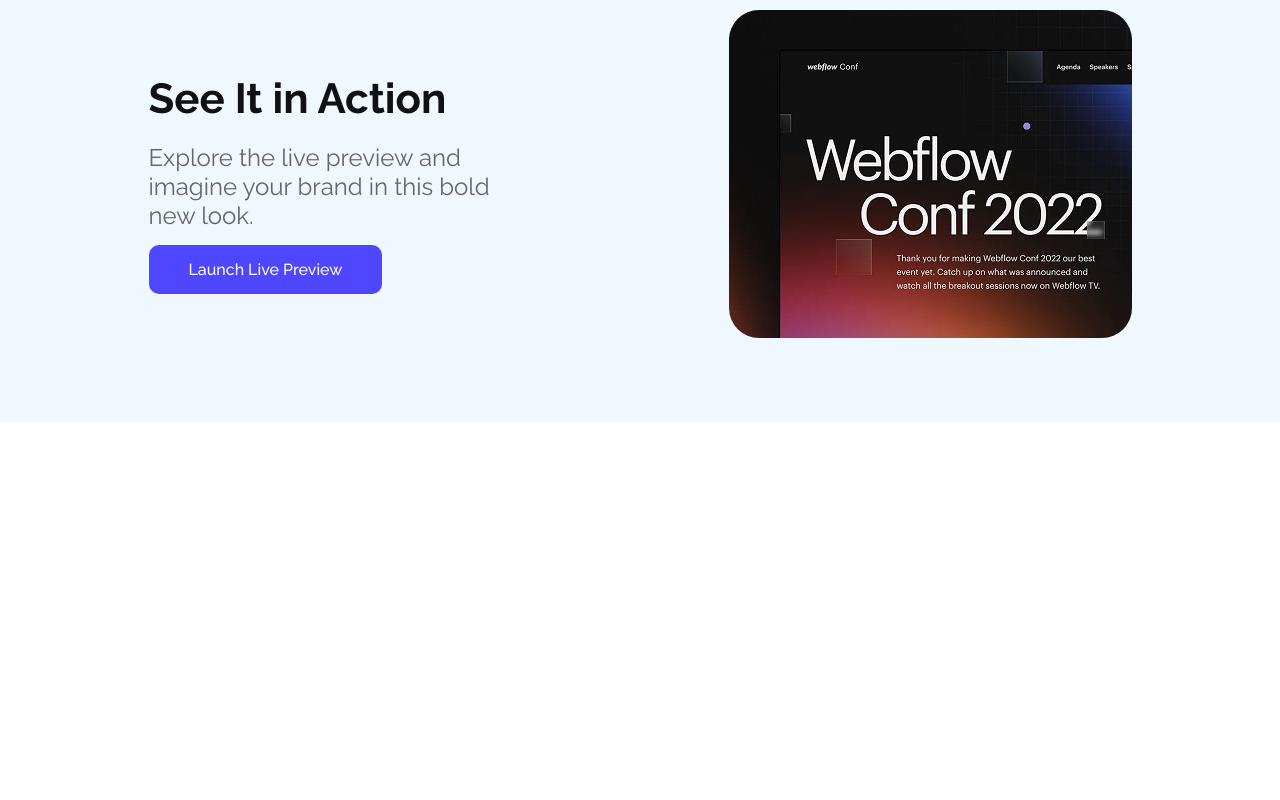
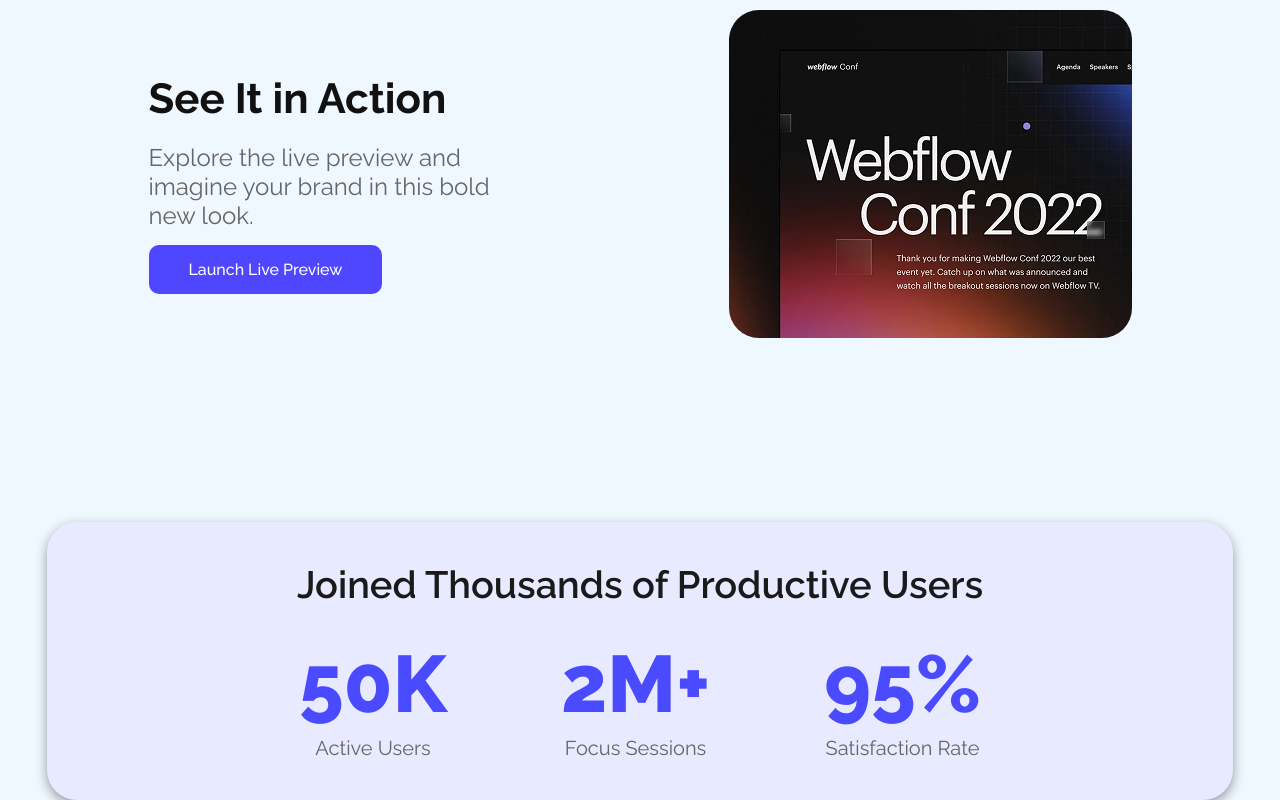
Before and after one commit to ofsomarfarooq/B12-Assignment1, a plain HTML site: page index.html in a window 1280 px wide. Shown: the part 726-1526 px from the top of the page. Before the commit the page ends 1148 px from the top, so only its background shows below. Drawn offline with Linux system fonts and the light colour scheme.

Commit message:
section2

```diff
--- a/index.html
+++ b/index.html
@@ -45,6 +45,26 @@
                 </div>
         </section>
 
+        <section class="main-2">
+            <div class="stats-container">
+                <h1>Joined Thousands of Productive Users</h1>
+                <div class="stats">
+                    <div class="stat-item">
+                        <h3>50K</h3>
+                        <p>Active Users</p>
+                    </div>
+                    <div class="stat-item">
+                        <h3>2M+</h3>
+                        <p>Focus Sessions</p>
+                    </div>
+                    <div class="stat-item">
+                        <h3>95%</h3>
+                        <p>Satisfaction Rate</p>
+                    </div>
+                </div>
+            </div>
+        </section>
+
     </main>
     <footer>
 
--- a/style.css
+++ b/style.css
@@ -103,3 +103,48 @@
         margin-bottom: 30px;
         margin-right: 100px;
     }
+
+    /* 3rd part */
+
+    .main-2{
+        display: flex;
+        justify-content: center;
+        align-items: center;
+        margin-top: 100px;
+
+    }
+
+
+    .stats-container{
+        background-color: #e8eaff;
+        padding: 40px 250px;
+        border-radius: 30px;
+        text-align: center;
+        box-shadow: 0 4px 12px rgba(0, 0, 0, 0.394);
+    }
+
+    .stats-container h1{
+        font-size: 38px;
+        font-weight: 600;
+        color: #1a1a1a;
+        margin-bottom: 30px;
+    }
+
+    .stats{
+        display: flex;
+        justify-content: space-around;
+        flex-wrap: wrap;
+        gap: 16%;
+    }
+
+    .stat-item h3{
+        font-size: 80px;
+        font-weight: 800;
+        color: #4a4aff;
+        margin-bottom: 5px;
+    }
+
+    .stat-item p{
+        font-size: 20px;
+        color: #666;
+    }
```
